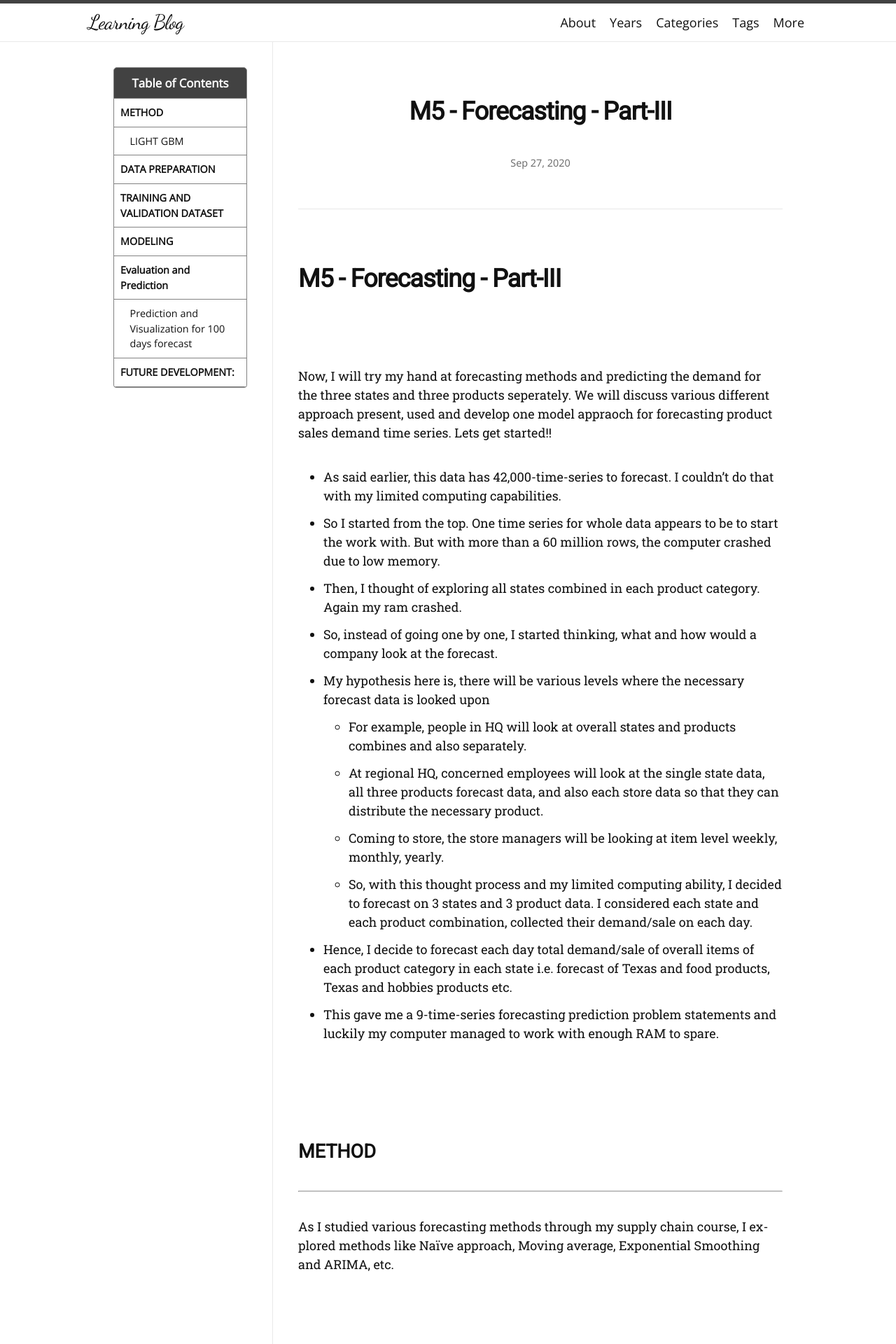
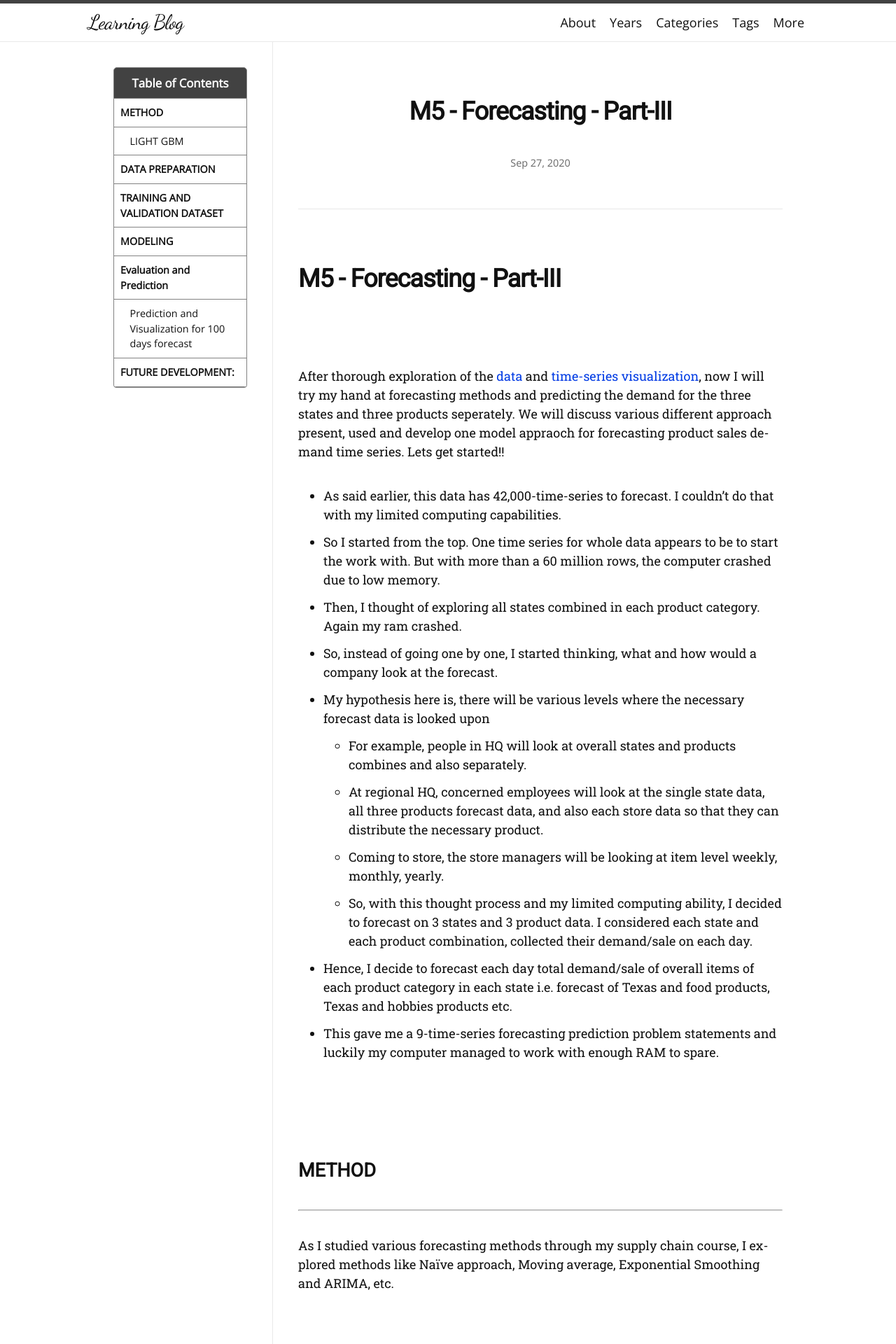
Before and after one commit to srujanreddyj/blog, a Jekyll site: the page built from _posts/2020-09-27-M5_31.md, in a window 1280 px wide. Shown: the top 1920 px of the page at 70% size. Built offline with Jekyll 4.4.1, drawn with Linux system fonts in a browser that asks for light colours; nearby versions of some CDN libraries; some web fonts are replaced.

Commit message:
Update 2020-09-27-M5_31.md

```diff
--- a/_posts/2020-09-27-M5_31.md
+++ b/_posts/2020-09-27-M5_31.md
@@ -8,7 +8,7 @@ tags: [markdown, forecasting, html, EDA, Plotly, Time-Series]
 
 # M5 - Forecasting - Part-III
 <p>&nbsp;</p>
-Now, I will try my hand at forecasting methods and predicting the demand for the three states and three products seperately. We will discuss various different approach present, used and develop one model appraoch for forecasting product sales demand time series. Lets get started!!
+After thorough exploration of the [data](https://srujanreddyj.github.io/portfolio/2020/09/26/M5_1.html) and [time-series visualization](https://srujanreddyj.github.io/portfolio/2020/09/26/M5_2.html), now I will try my hand at forecasting methods and predicting the demand for the three states and three products seperately. We will discuss various different approach present, used and develop one model appraoch for forecasting product sales demand time series. Lets get started!!
 
 * As said earlier, this data has 42,000-time-series to forecast. I couldn't do that with my limited computing capabilities.
 * So I started from the top. One time series for whole data appears to be to start the work with. But with more than a 60 million rows, the computer crashed due to low memory.
```
